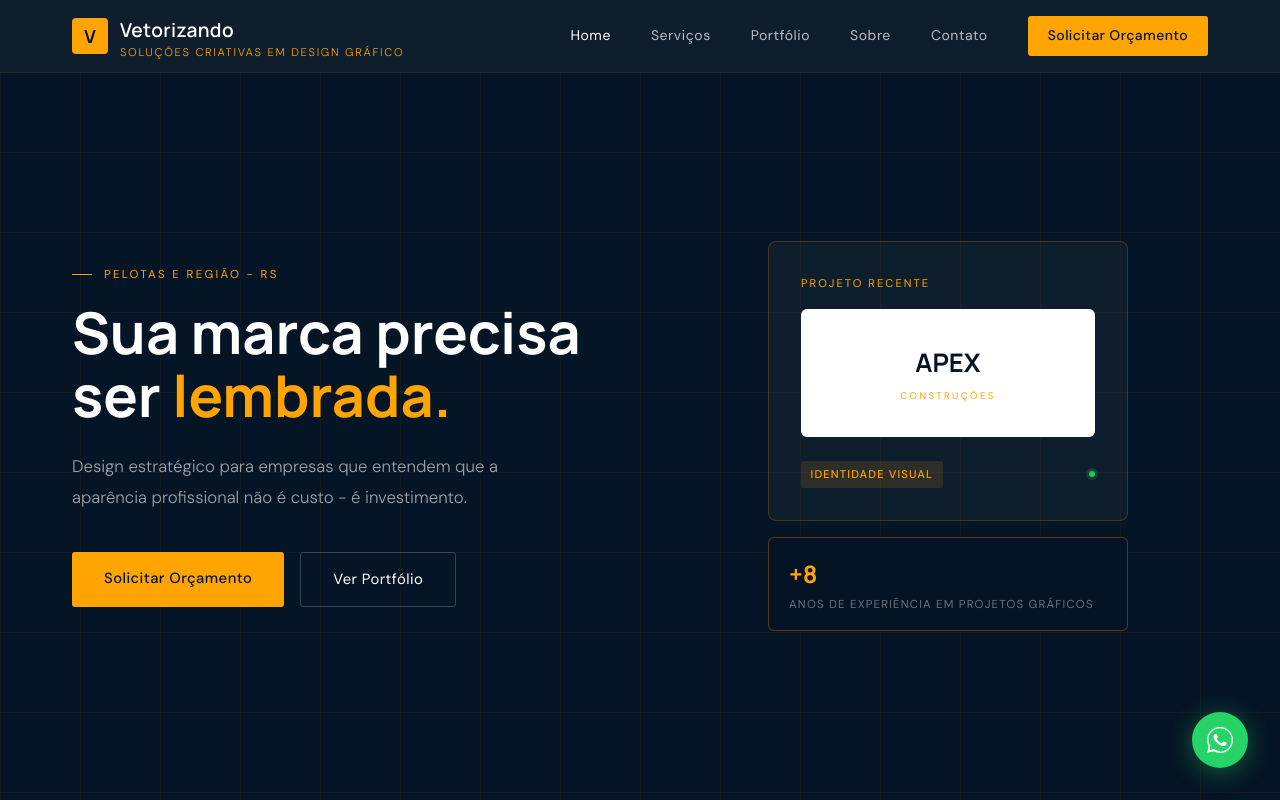
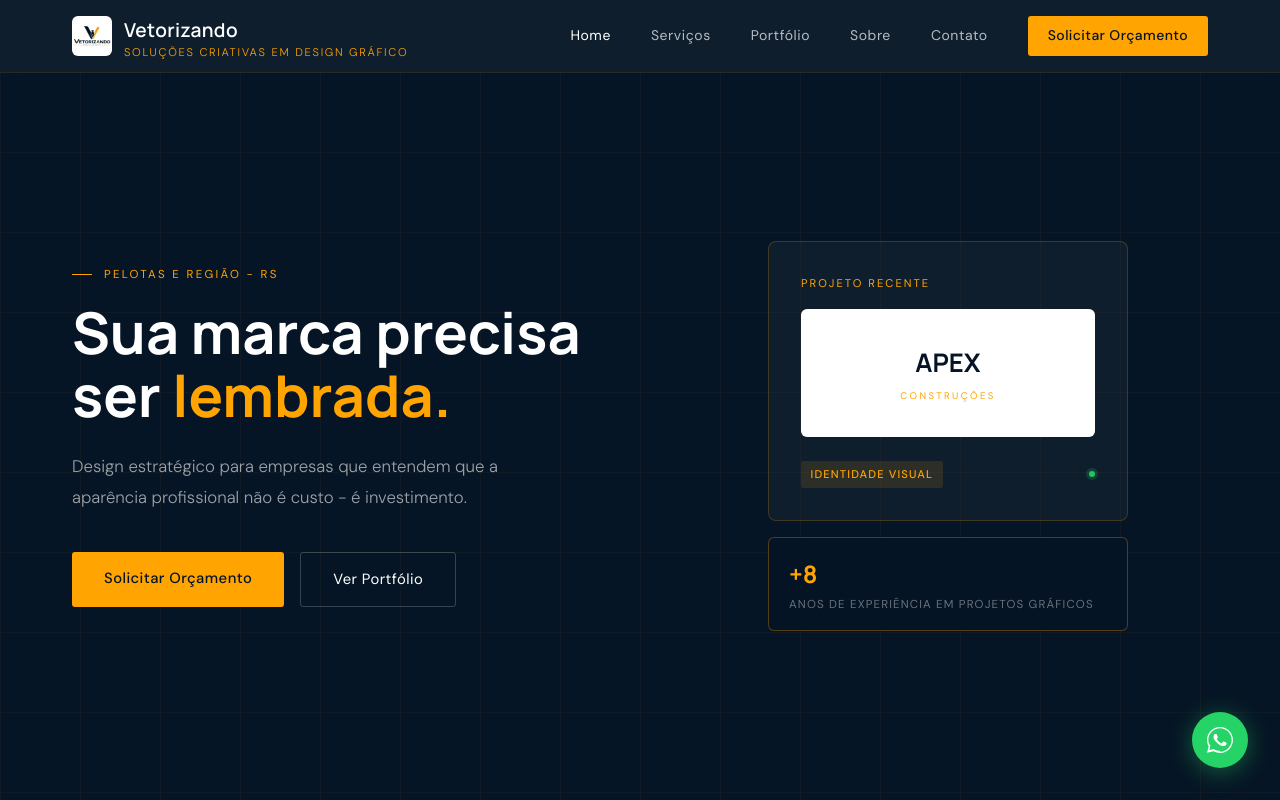
Before and after one commit to rdgfps/vetorizandodesign, a Next.js app: page / in a window 1280 px wide. Shown: the top 800 px of the page. Built offline with nearby package versions, Linux system fonts and the light colour scheme.

Commit message:
feat: add logo no site

```diff
--- a/src/components/Navbar.tsx
+++ b/src/components/Navbar.tsx
@@ -1,6 +1,7 @@
 'use client'
 
 import { useState } from 'react'
+import Image from 'next/image'
 import Link from 'next/link'
 import { usePathname } from 'next/navigation'
 import { Menu, X } from 'lucide-react'
@@ -37,22 +38,14 @@ export default function Navbar() {
         }}
       >
         <Link href="/" style={{ display: 'flex', alignItems: 'center', gap: '0.75rem' }}>
-          <div
-            style={{
-              width: 36,
-              height: 36,
-              background: 'var(--gold)',
-              borderRadius: 4,
-              display: 'flex',
-              alignItems: 'center',
-              justifyContent: 'center',
-              fontFamily: 'Manrope, sans-serif',
-              fontWeight: 700,
-              fontSize: 18,
-              color: 'var(--navy)',
-            }}
-          >
-            {brand.initials}
+          <div style={{ width: 40, height: 40, position: 'relative' }}>
+            <Image
+              src="/logo-vetorizando.jpeg"
+              alt="Logo Vetorizando"
+              fill
+              style={{ objectFit: 'contain', borderRadius: 6 }}
+              priority
+            />
           </div>
           <div>
             <div
```
